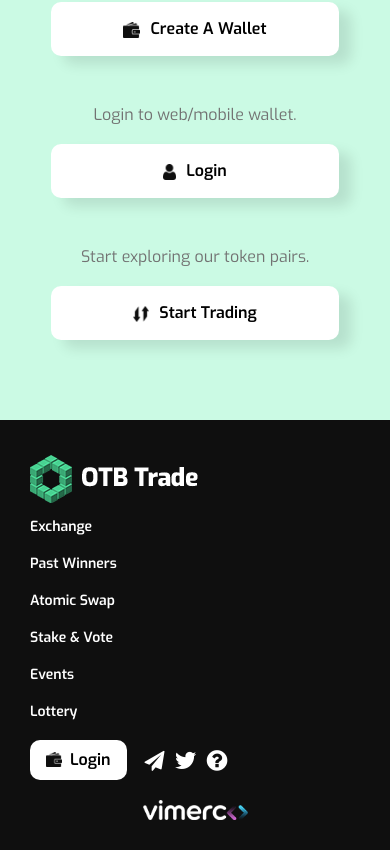
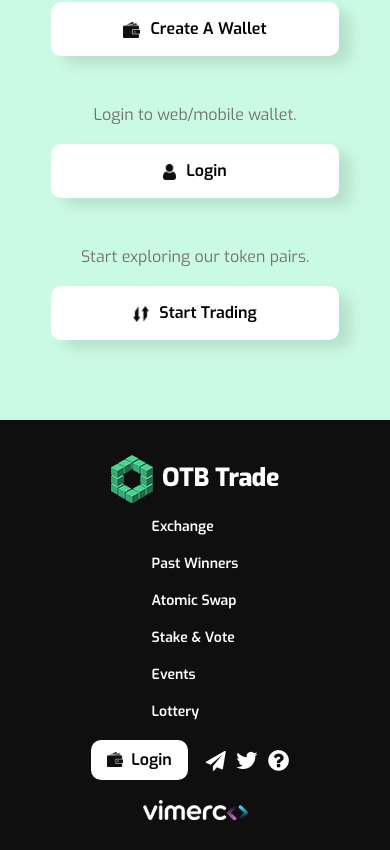
Before and after one commit to deazyyy/Otbapp, a React (Create React App) app: page / in a window 390 px wide. Shown: the part 4879-5729 px from the top of the page. Built offline with nearby package versions, Linux system fonts and the light colour scheme.

Commit message:
final responsive

```diff
--- a/src/Responsive.css
+++ b/src/Responsive.css
@@ -860,13 +860,13 @@
 
 	footer .left_nav{
 		flex-direction: column;
-		align-items: flex-start;
+		align-items: center;
 	}
 	footer .navbar{
 		padding: 0 ;
 	}
 	footer .nav-social{
-		margin: 10px 0 10px 0;
+		margin: 10px auto 10px auto;
 	}
 	.tooltip_outer{
 		width: 30px !important;
```
